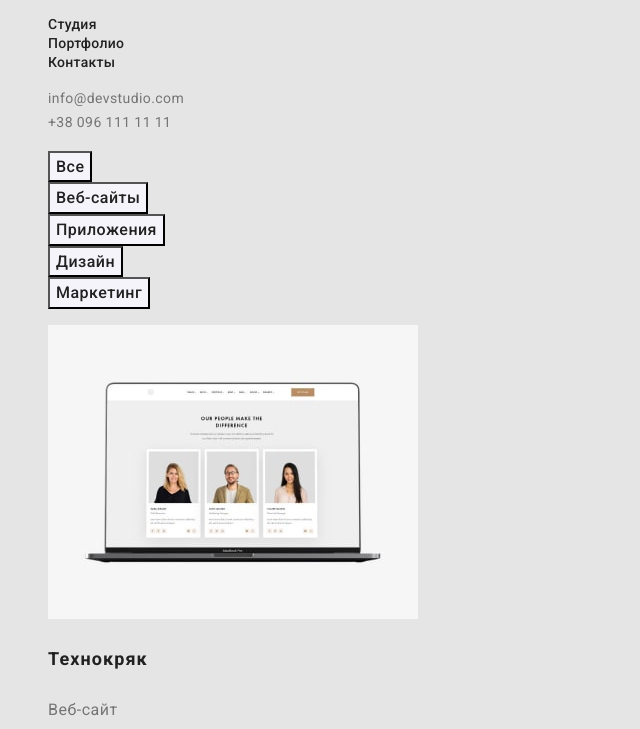
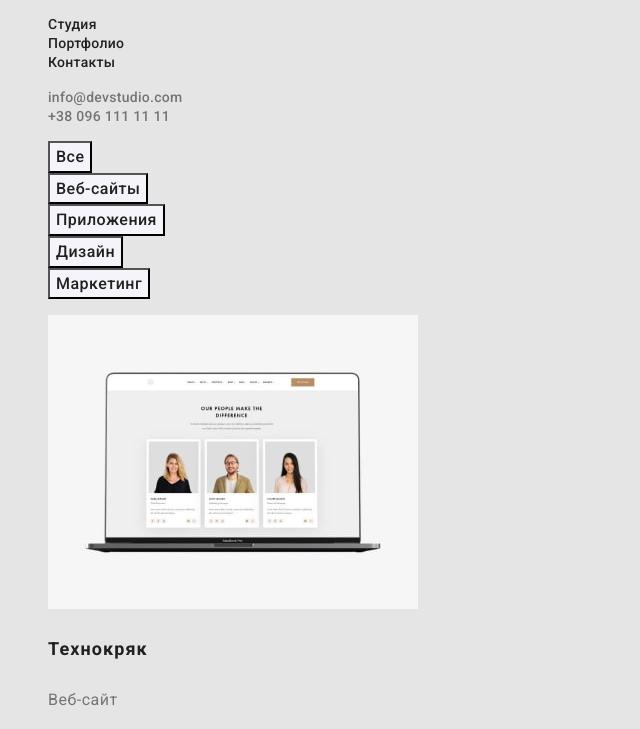
Before and after one commit to Eremey2410/goit-markup-hw-02, a plain HTML site: page portfolio.html in a window 1280 px wide. Shown: the part 41-770 px from the top of the page, without its empty margins (0-640 px from the left). Drawn offline with Linux system fonts and the light colour scheme.

Commit message:
правки

```diff
--- a/css/styles.css
+++ b/css/styles.css
@@ -48,6 +48,8 @@ body {
   color: var(--title-text-color);
 }
 .contact {
+  color: var(--primary-text-color);
+  font-style: normal;
   font-weight: 500;
   font-size: 14px;
   line-height: 16px;
@@ -65,6 +67,7 @@ h1 {
   line-height: 1.4;
   text-align: center;
   letter-spacing: 0.06em;
+  text-transform: uppercase;
 }
 h1,
 h2,
@@ -124,6 +127,7 @@ h3 {
   font-size: 14px;
   line-height: 1.14;
   letter-spacing: 0.03em;
+  text-transform: uppercase;
 }
 .features-text {
   font-size: 14px;
@@ -150,6 +154,7 @@ h3 {
   letter-spacing: 0.03em;
 }
 .adress {
+  font-style: normal;
   font-weight: 400;
   font-size: 14px;
   line-height: 1.7;
@@ -158,10 +163,3 @@ h3 {
 .comand {
   background-color: #f5f4fa;
 }
-.contact {
-  color: var(--primary-text-color);
-  font-weight: 400;
-  font-size: 14px;
-  line-height: 1.7;
-  letter-spacing: 0.03em;
-}
--- a/portfolio.html
+++ b/portfolio.html
@@ -40,6 +40,7 @@
     </header>
 
     <main>
+      <section>
         <ul class="filter list">
           <li><button class="filter-button" type="button">Все</button></li>
           <li><button class="filter-button" type="button">Веб-сайты</button></li>
@@ -47,6 +48,8 @@
           <li><button class="filter-button" type="button">Дизайн</button></li>
           <li><button class="filter-button" type="button">Маркетинг</button></li>
         </ul>
+      </section>
+      <section>
         <ul class="list">
           <li>
             <img src="./images/portfolio img1.jpg" alt="ноутбук" width="370" height="294" />
@@ -94,6 +97,7 @@
             <p class="filter-text">Приложение</p>
           </li>
         </ul>
+      </section>
     </main>
     <footer class="page-footer">
       <a class="footer-logotype link" href="/"><span class="logo">Web</span>Studio</a>
```
Lines whose indentation alone changed are shown as unchanged.
